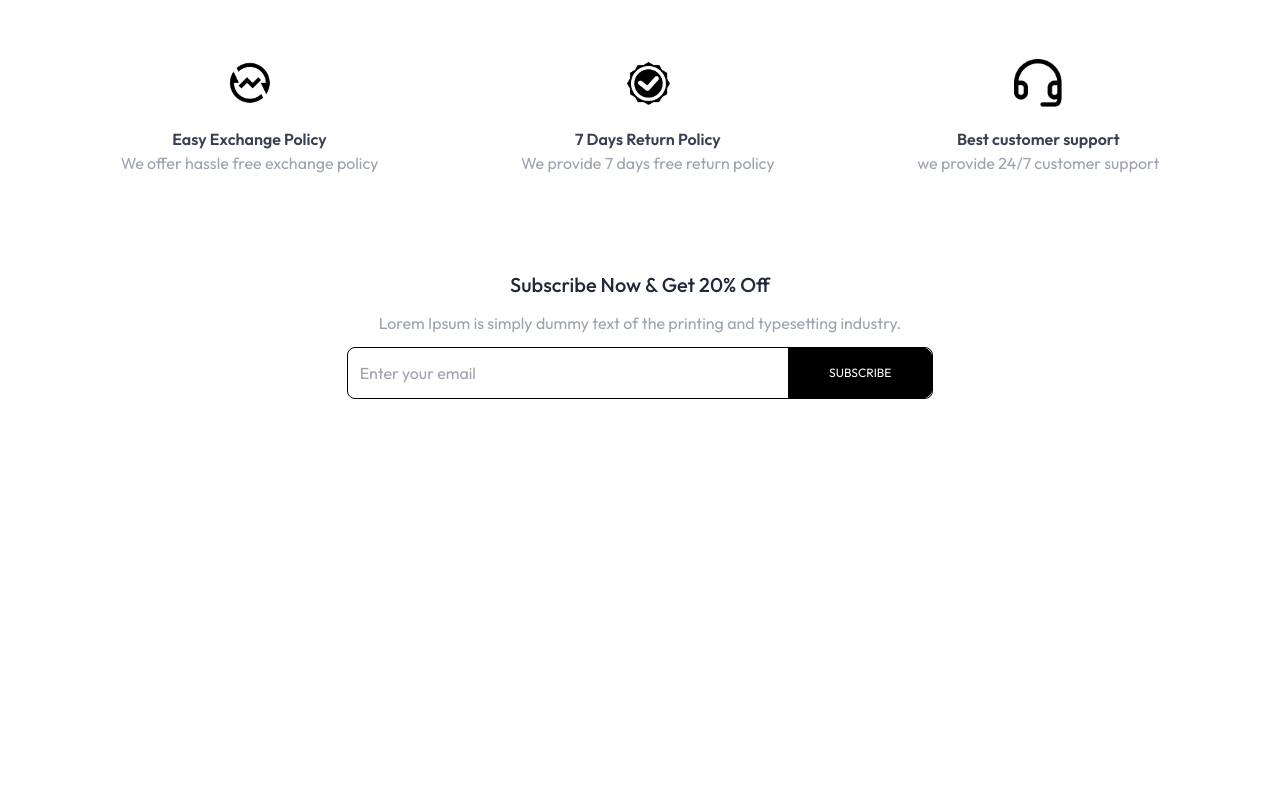
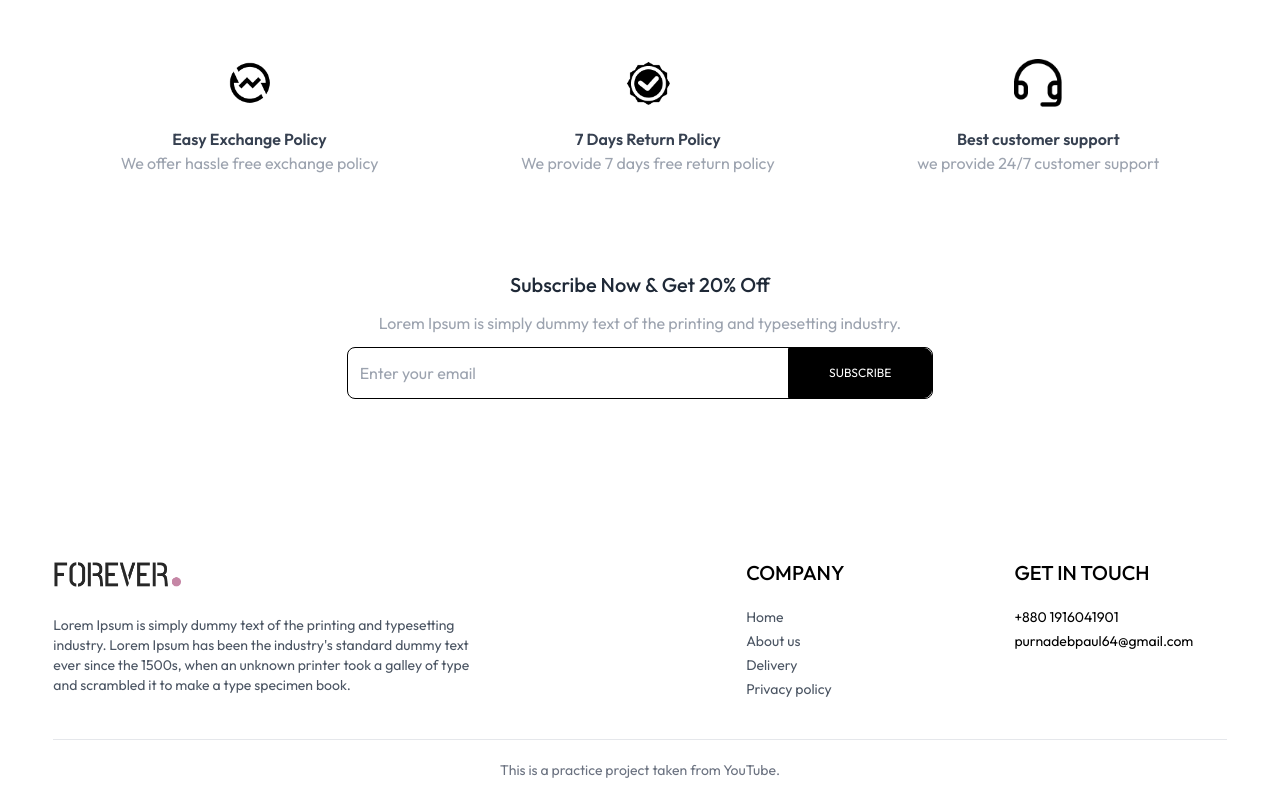
Before and after one commit to purnadebpaul64/ecommerce, a React (Vite) app in the folder frontend/: page / in a window 1280 px wide. Shown: the part 1963-2763 px from the top of the page. Before the commit the page ends 2402 px from the top, so only its background shows below. Built offline with nearby package versions, Linux system fonts and the light colour scheme.

Commit message:
footer added

```diff
--- a/frontend/src/App.jsx
+++ b/frontend/src/App.jsx
@@ -10,6 +10,7 @@
 import PlaceOrder from "./pages/PlaceOrder";
 import Order from "./pages/Order";
 import Navbar from "./components/shared/Navbar";
+import Footer from "./components/shared/Footer";
 const App = () => {
   return (
     <div className="w-11/12 mx-auto">
@@ -25,6 +26,7 @@
         <Route path="/place-order" element={<PlaceOrder></PlaceOrder>} />
         <Route path="/orders" element={<Order></Order>} />
       </Routes>
+      <Footer />
     </div>
   );
 };
--- a/frontend/src/components/ReUseable/Heading.jsx
+++ b/frontend/src/components/ReUseable/Heading.jsx
@@ -6,7 +6,7 @@
       <div className="inline-flex gap-2 items-center mb-3">
         <div className="w-8 sm:w-12 h-[1px] sm:h-[2px] bg-gray-700"></div>
         <h2 className="text-gray-500">
-          {text1} <span className="text-gray-700 font-medium">{text2}</span>{" "}
+          {text1} <span className="text-[#C586A5] font-medium">{text2}</span>{" "}
         </h2>
         <div className="w-8 sm:w-12 h-[1px] sm:h-[2px] bg-gray-700"></div>
       </div>
--- /dev/null
+++ b/frontend/src/components/shared/Footer.jsx
@@ -0,0 +1,61 @@
+import React from "react";
+import { assets } from "../../assets/assets";
+import { Link } from "react-router-dom";
+
+const Footer = () => {
+  return (
+    <section>
+      <div className="flex flex-col sm:grid grid-cols-[3fr_1fr_1fr] gap-14 my-10 mt-40 text-sm">
+        <div>
+          <Link to={"/"}>
+            <img src={assets.logo} alt="" className="mb-5 w-32" />
+          </Link>
+          <p className="w-full md:w-2/3 text-gray-600">
+            Lorem Ipsum is simply dummy text of the printing and typesetting
+            industry. Lorem Ipsum has been the industry's standard dummy text
+            ever since the 1500s, when an unknown printer took a galley of type
+            and scrambled it to make a type specimen book.
+          </p>
+        </div>
+        <div>
+          <p className="text-xl font-medium mb-5">COMPANY</p>
+          <ul className="flex flex-col gap-1 text-gray-600">
+            <Link>
+              <li className="hover:text-black transition">Home</li>
+            </Link>
+            <Link>
+              <li className="hover:text-black transition">About us</li>
+            </Link>
+            <Link>
+              <li className="hover:text-black transition">Delivery</li>
+            </Link>
+            <Link>
+              <li className="hover:text-black transition">Privacy policy</li>
+            </Link>
+          </ul>
+        </div>
+        <div>
+          <p className="text-xl font-medium mb-5">GET IN TOUCH</p>
+          <ul className="flex flex-col gap-1 text-gray-6  00">
+            <a href="">
+              <li className="hover:text-black transition">+880 1916041901</li>
+            </a>
+            <a href="">
+              <li className="hover:text-black transition">
+                purnadebpaul64@gmail.com
+              </li>
+            </a>
+          </ul>
+        </div>
+      </div>
+      <div>
+        <hr />
+        <p className="text-center text-sm py-5 text-gray-500">
+          This is a practice project taken from YouTube.
+        </p>
+      </div>
+    </section>
+  );
+};
+
+export default Footer;
```
